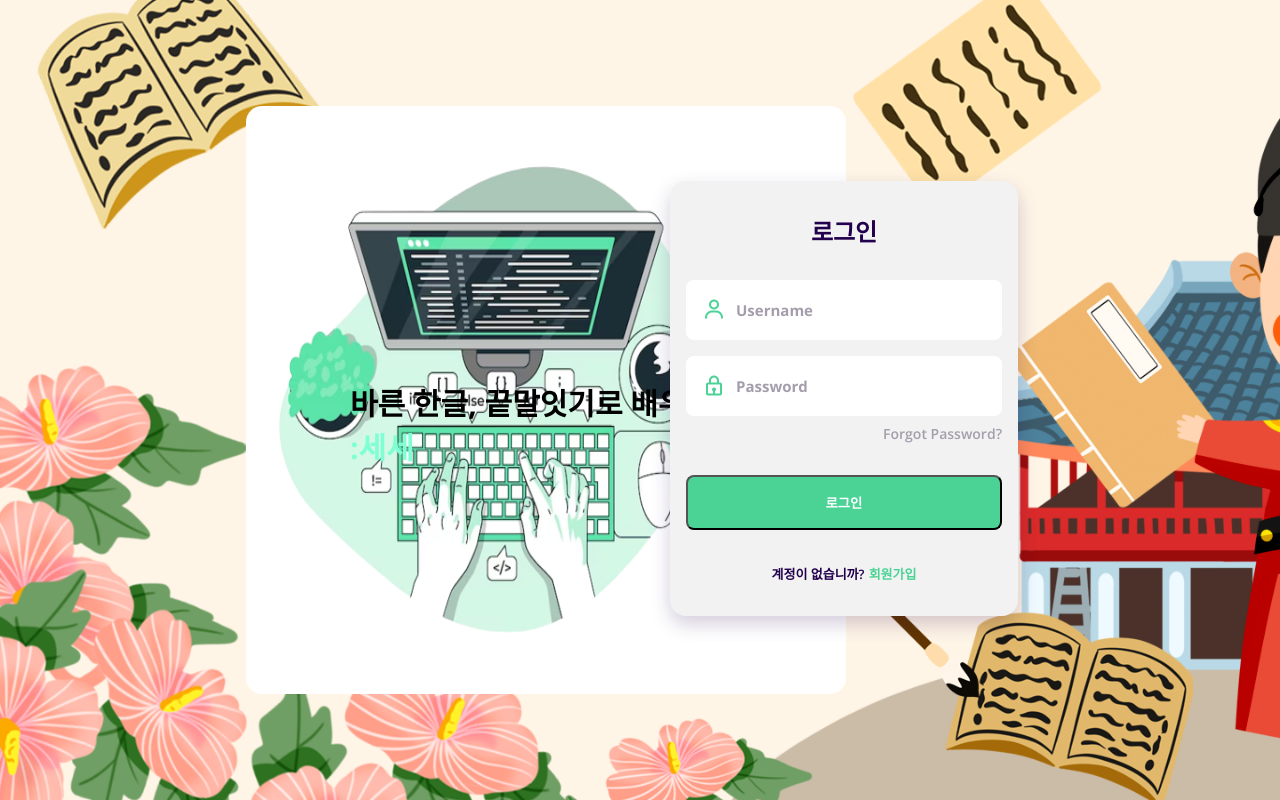
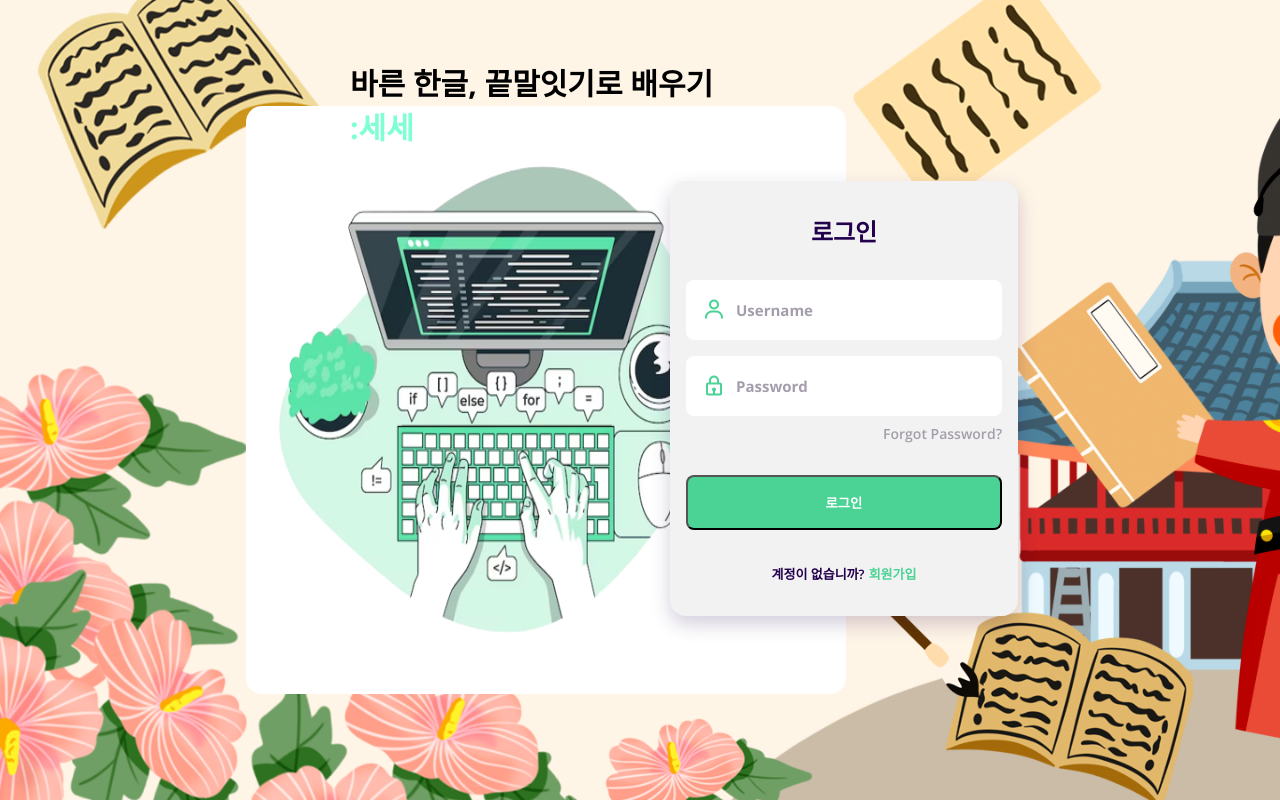
Before and after one commit to kimjin8748/TCPIP, a website: page LoginForm.html in a window 1280 px wide. Drawn offline with nearby package versions, Linux system fonts and the light colour scheme.

Commit message:
화면 글씨 수정

```diff
--- a/LoginForm.html
+++ b/LoginForm.html
@@ -163,7 +163,7 @@ img {
     font-weight: bold;
     font-family: "Open Sans", sans-serif;
     position: absolute;
-    top: 350px;
+    top: 30px;
     left: 350px;
     }
 .login_custom_text span{
```
Also changed, not shown: game.html (+0 -2 lines).
